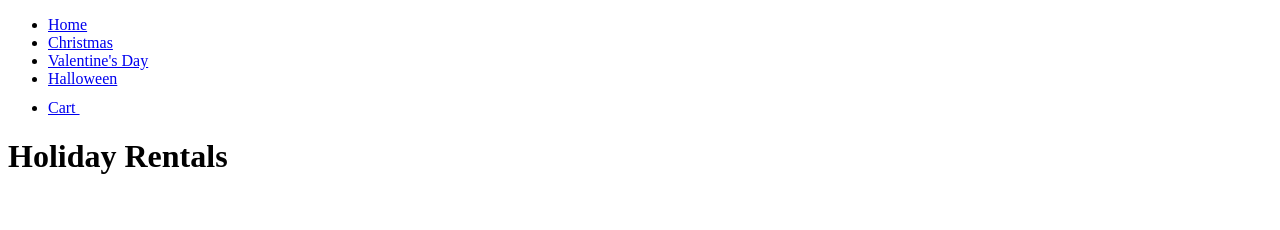
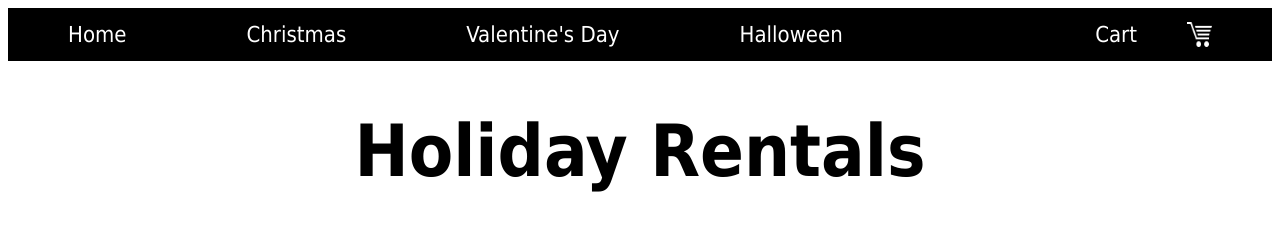
Before and after one commit to GETHIP-Archive/get-hip-project-2016-christmas-tree-rental, a plain HTML site: page UI/index.html in a window 1280 px wide. Drawn offline with Linux system fonts and the light colour scheme.

Commit message:
Reset link to renamed CSS page

```diff
--- a/UI/index.html
+++ b/UI/index.html
@@ -1,6 +1,6 @@
 <!DOCTYPE html>
 <head>
-    <link rel="stylesheet" type="text/css" href="christmastreerental.css">
+    <link rel="stylesheet" type="text/css" href="style.css">
 </head>
 <body>
     <ul>
```
